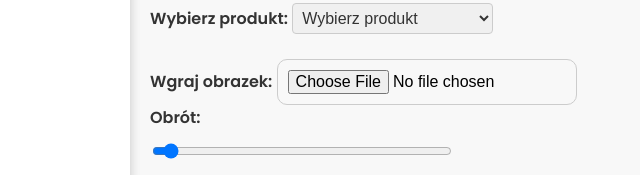
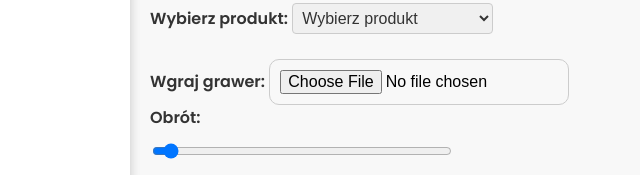
Before and after one commit to PrzemekDafi/Kolorowanka, a plain HTML site: page index_g.html in a window 1280 px wide. Shown: the part 237-412 px from the top of the page, 410-1050 px from the left. Drawn offline with nearby package versions, Linux system fonts and the light colour scheme.

Commit message:
Update index_g.html

```diff
--- a/index_g.html
+++ b/index_g.html
@@ -264,7 +264,7 @@
                 <!-- Kolory dla elementów będą generowane dynamicznie -->
             </div><br>
 <div id="grawer-options">
-	<label for="file-upload">Wgraj obrazek:</label>
+	<label for="file-upload">Wgraj grawer:</label>
 <input type="file" id="file-upload" accept="image/*">
 <br>
 <label for="rotate-slider">Obrót:</label><br>
@@ -299,6 +299,7 @@
         };
 
         const colors = {
+	    Peach_Fuzz_13_1023: '#febe98',
             Biały: '#ffffff',
             Antracytowy: '#161616',
             Bordowy_FCB: '#a31d45',
```
